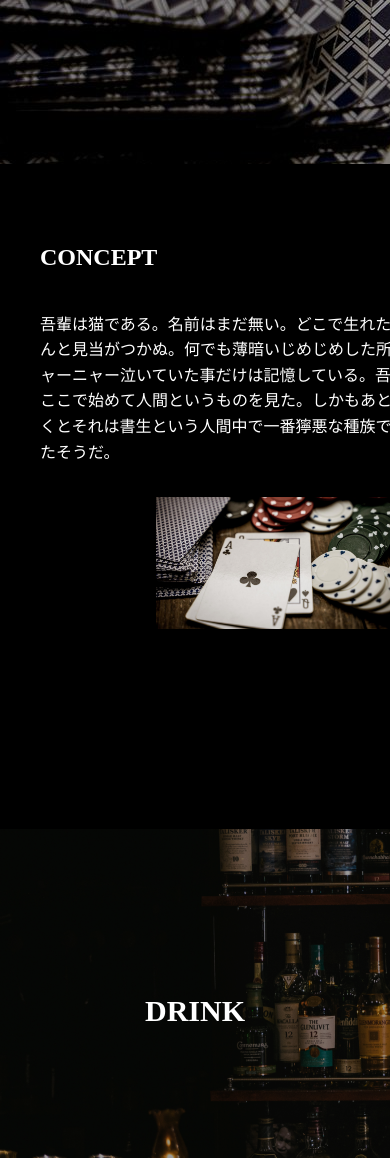
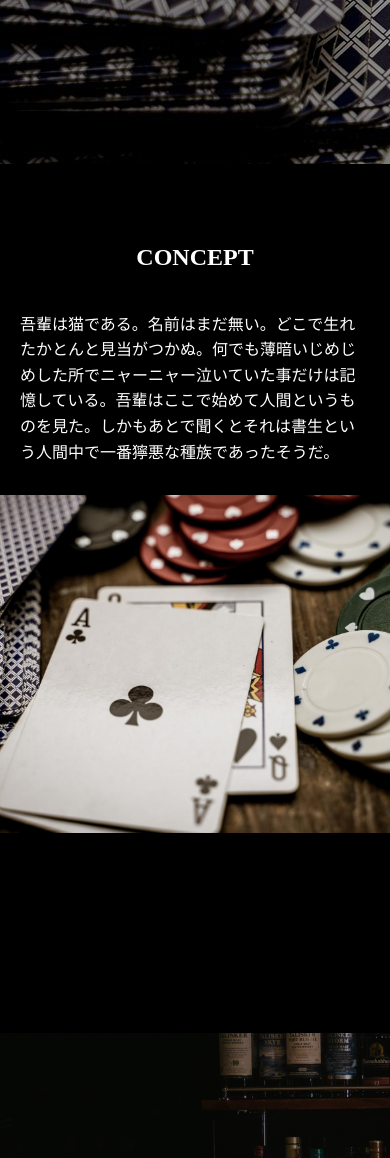
Before and after one commit to hara-94/goat, a PHP site: page /index.html in a window 390 px wide; the page is wider, and only the part inside the window is pictured. Shown: the part 680-1838 px from the top of that part. Run offline with PHP 8.4, Linux system fonts and the light colour scheme.

Commit message:
add: concept-sp

```diff
--- a/asset/css/style.css
+++ b/asset/css/style.css
@@ -475,12 +475,18 @@ th {
   width: 100%;
 }
 .concept__inner {
-  width: 100%;
+  width: calc(100% - 40px);
   margin: 0 auto;
   max-width: 1000px;
 }
+@media screen and (max-width: 810px) {
+  .concept__inner {
+    display: flex;
+    flex-direction: column;
+    align-items: center;
+  }
+}
 .concept__heading {
-  margin-left: 40px;
   color: white;
   font-size: 24px;
   font-weight: bold;
@@ -489,13 +495,13 @@ th {
   width: 100%;
   max-width: 590px;
   margin-top: 40px;
-  margin-left: 40px;
   color: white;
   font-size: 16px;
   line-height: 1.6;
 }
 .concept__space {
   width: 60vw;
+  min-width: 600px;
   position: relative;
 }
 .concept__space:before {
@@ -503,11 +509,24 @@ th {
   display: block;
   padding-top: 70%;
 }
+@media screen and (max-width: 810px) {
+  .concept__space {
+    display: none;
+  }
+}
 .concept__image {
   position: absolute;
   bottom: 0;
   right: 0;
   width: 60vw;
+  min-width: 600px;
+}
+@media screen and (max-width: 810px) {
+  .concept__image {
+    position: static;
+    margin-top: 30px;
+    width: 100%;
+  }
 }
 
 .drink {
--- a/asset/scss/component/_concept.scss
+++ b/asset/scss/component/_concept.scss
@@ -3,13 +3,18 @@
   width: 100%;
 
   &__inner {
-    width: 100%;
+    width: $sectionWidth;
     margin: 0 auto;
     max-width: $sectionMaxWidth;
+
+    @include isTablet {
+      display: flex;
+      flex-direction: column;
+      align-items: center;
+    }
   }
 
   &__heading {
-    margin-left: 40px;
     color: white;
     font-size: 24px;
     font-weight: bold;
@@ -19,7 +24,6 @@
     width: 100%;
     max-width: 590px;
     margin-top: 40px;
-    margin-left: 40px;
     color: white;
     font-size: 16px;
     line-height: 1.6;
@@ -27,12 +31,17 @@
 
   &__space {
     width: 60vw;
+    min-width: 600px;
     position: relative;
 
     &:before {
       content: "";
       display: block;
       padding-top: 70%;
+    }
+
+    @include isTablet {
+      display: none;
     }
   }
 
@@ -41,5 +50,12 @@
     bottom: 0;
     right: 0;
     width: 60vw;
+    min-width: 600px;
+
+    @include isTablet {
+      position: static;
+      margin-top: 30px;
+      width: 100%;
+    }
   }
 }
```
